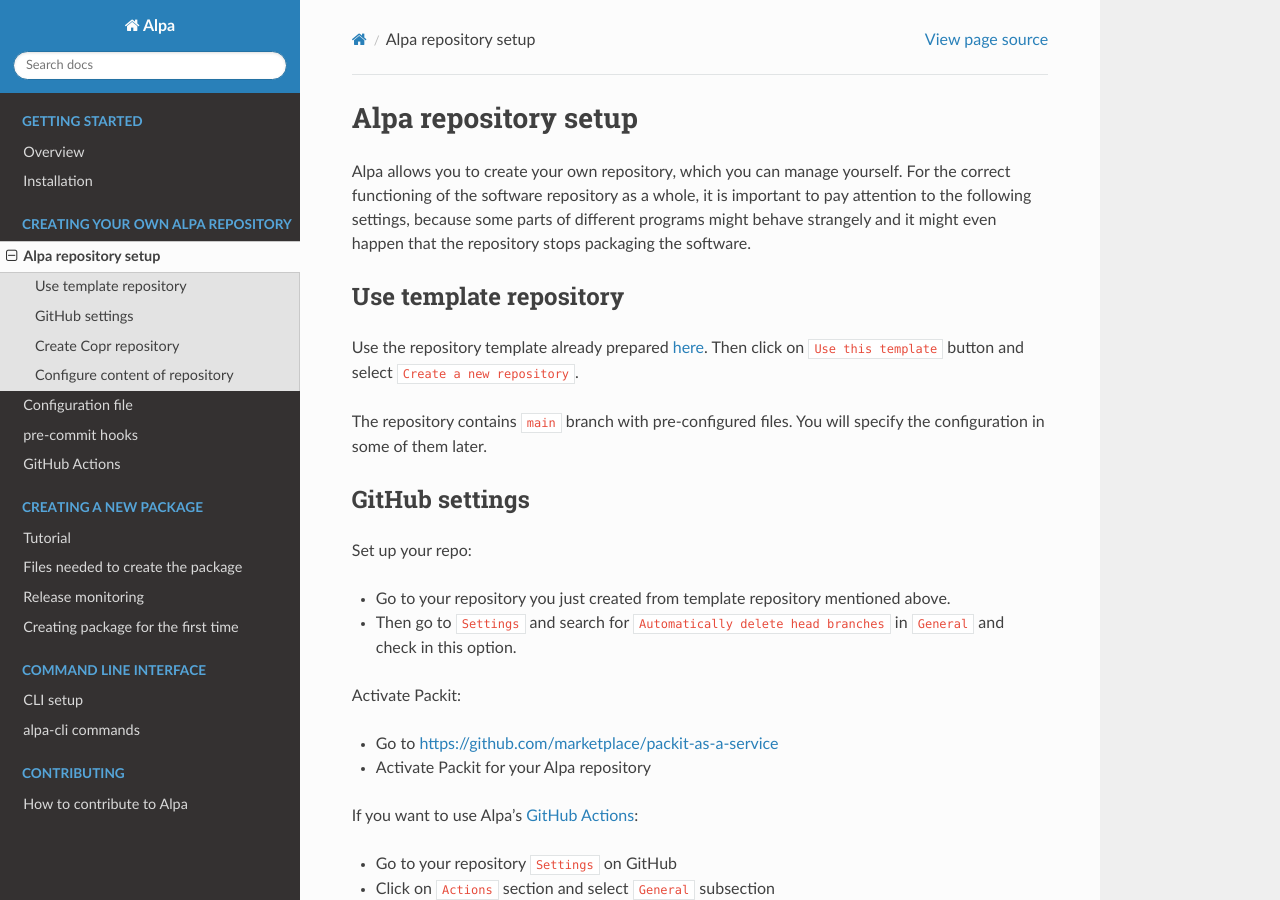
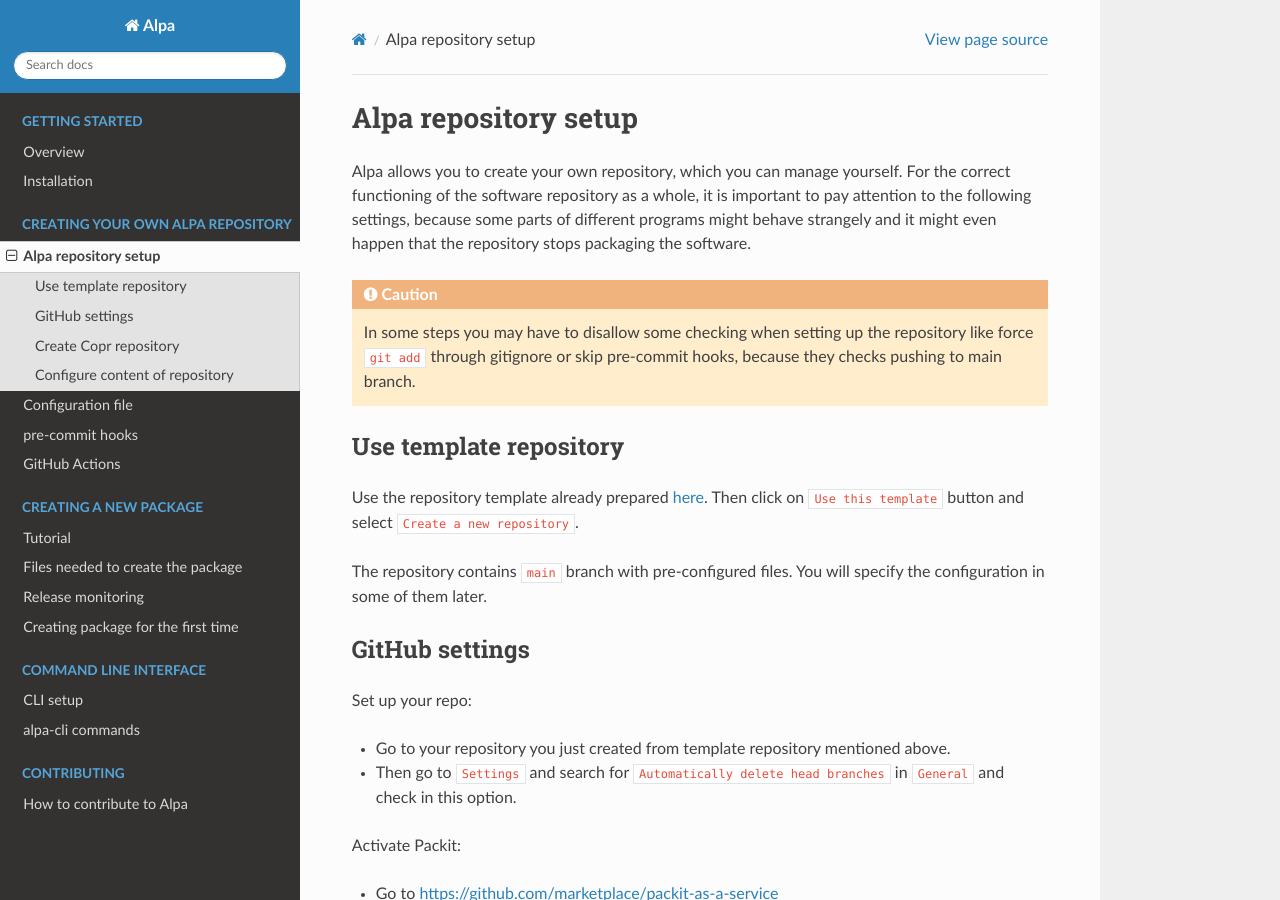
Before and after one commit to alpa-team/alpa, a Sphinx documentation site: the page built from docs/source/topics/repository-setup.rst, in a window 1280 px wide and 900 px high. Built offline with Sphinx 7.4.7 and the Read the Docs theme 2.0.0, drawn with Linux system fonts in a browser that asks for light colours.

Commit message:
docs: metion need for force add etc in repo setup part

```diff
--- a/docs/source/topics/repository-setup.rst
+++ b/docs/source/topics/repository-setup.rst
@@ -5,6 +5,11 @@ Alpa allows you to create your own repository, which you can manage yourself. Fo
 functioning of the software repository as a whole, it is important to pay attention to the
 following settings, because some parts of different programs might behave strangely and it
 might even happen that the repository stops packaging the software.
+
+.. caution::
+  In some steps you may have to disallow some checking when setting up the repository
+  like force ``git add`` through gitignore or skip pre-commit hooks, because they checks
+  pushing to main branch.
 
 
 Use template repository
```
